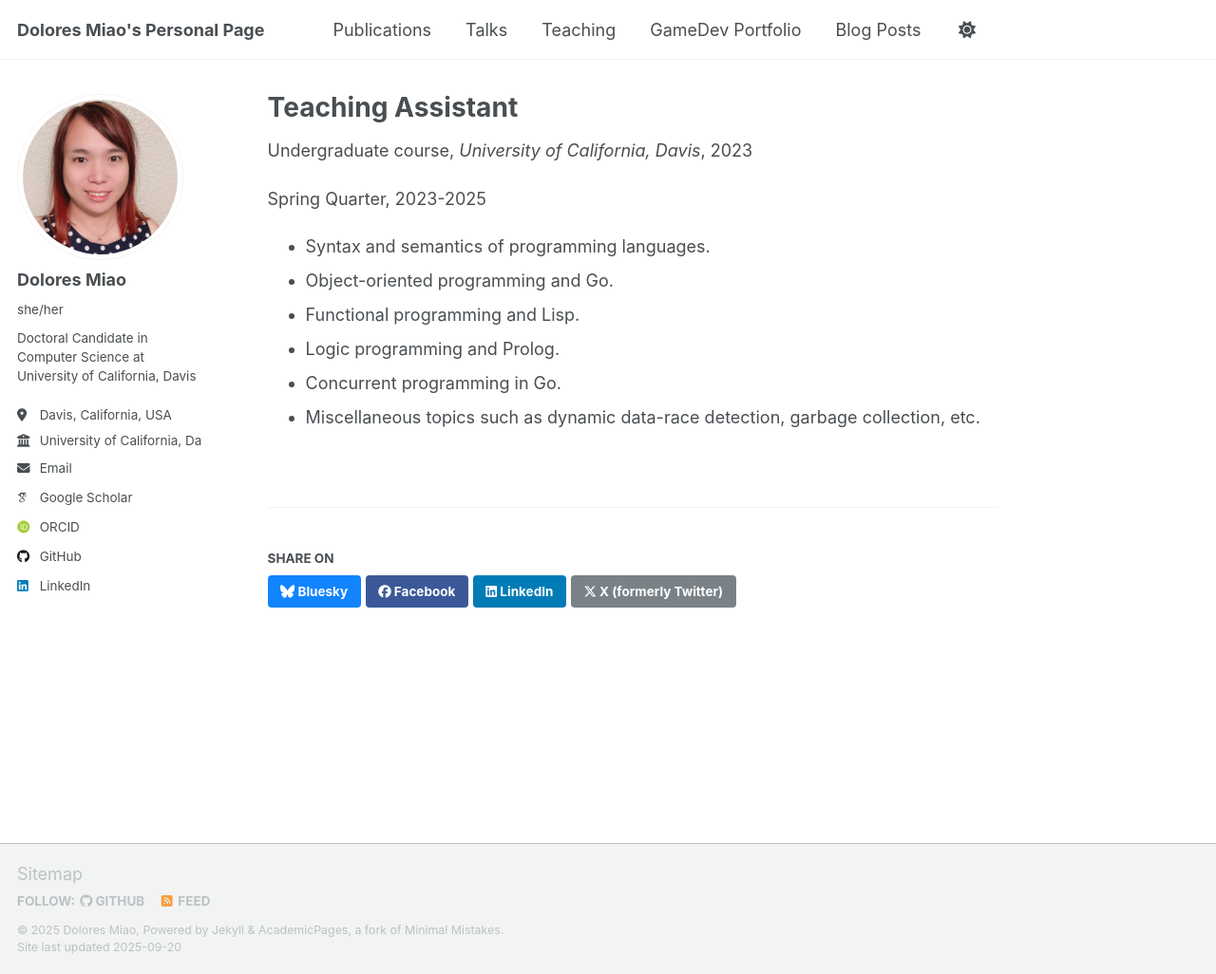
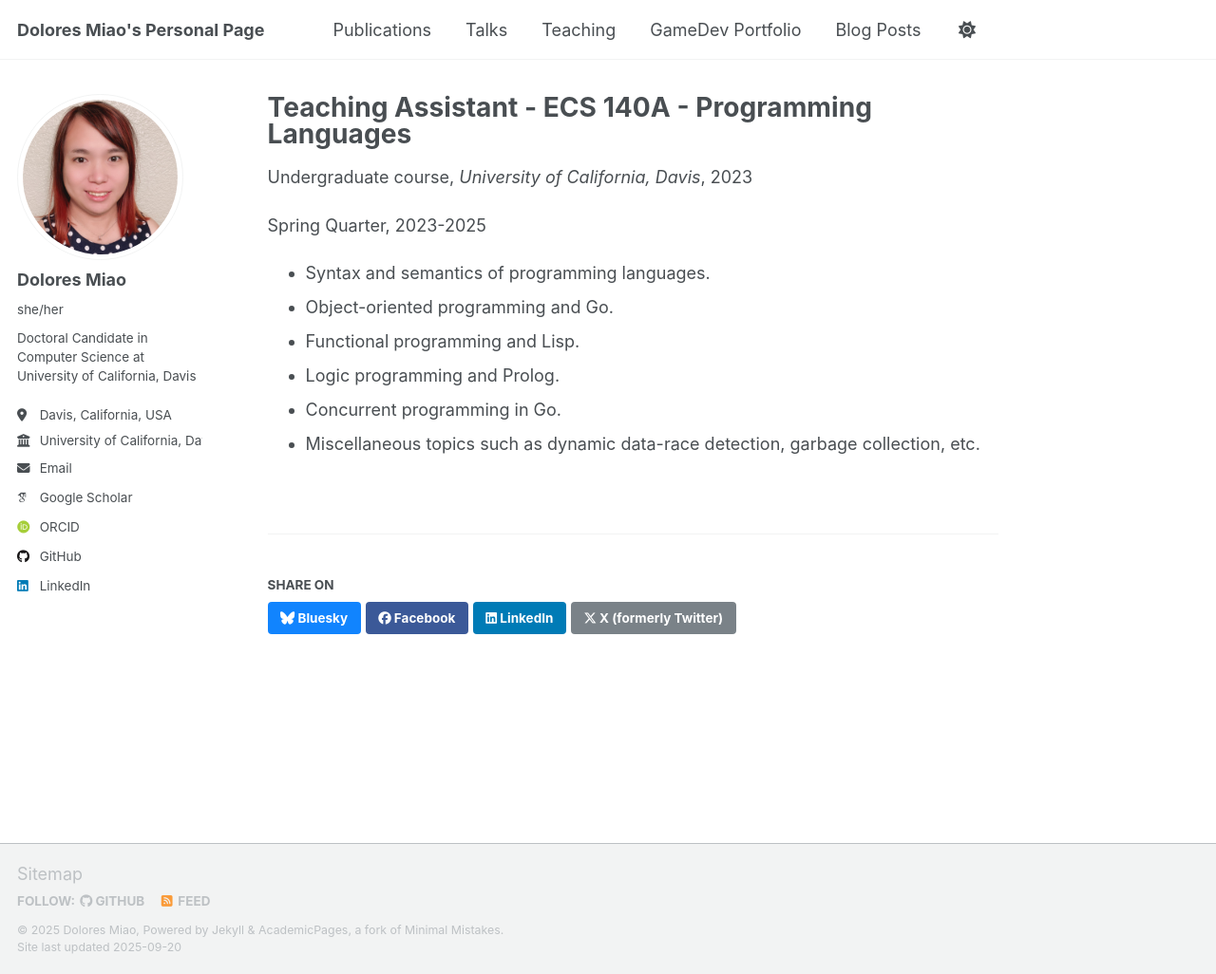
Before and after one commit to doloresmiao/doloresmiao.github.io, a Jekyll site: the page built from _teaching/2023-spring-teaching.md, in a window 1280 px wide and 1026 px high. Shown: the whole window at 95% size. Built offline with Jekyll 4.4.1, drawn with Linux system fonts in a browser that asks for light colours; some web fonts are replaced; a script that is not in the unit is left out.

Commit message:
course name

```diff
--- a/_teaching/2023-spring-teaching.md
+++ b/_teaching/2023-spring-teaching.md
@@ -1,5 +1,5 @@
 ---
-title: "Teaching Assistant"
+title: "Teaching Assistant - ECS 140A - Programming Languages"
 collection: teaching
 type: "Undergraduate course"
 permalink: /teaching/2023-spring-teaching
```
